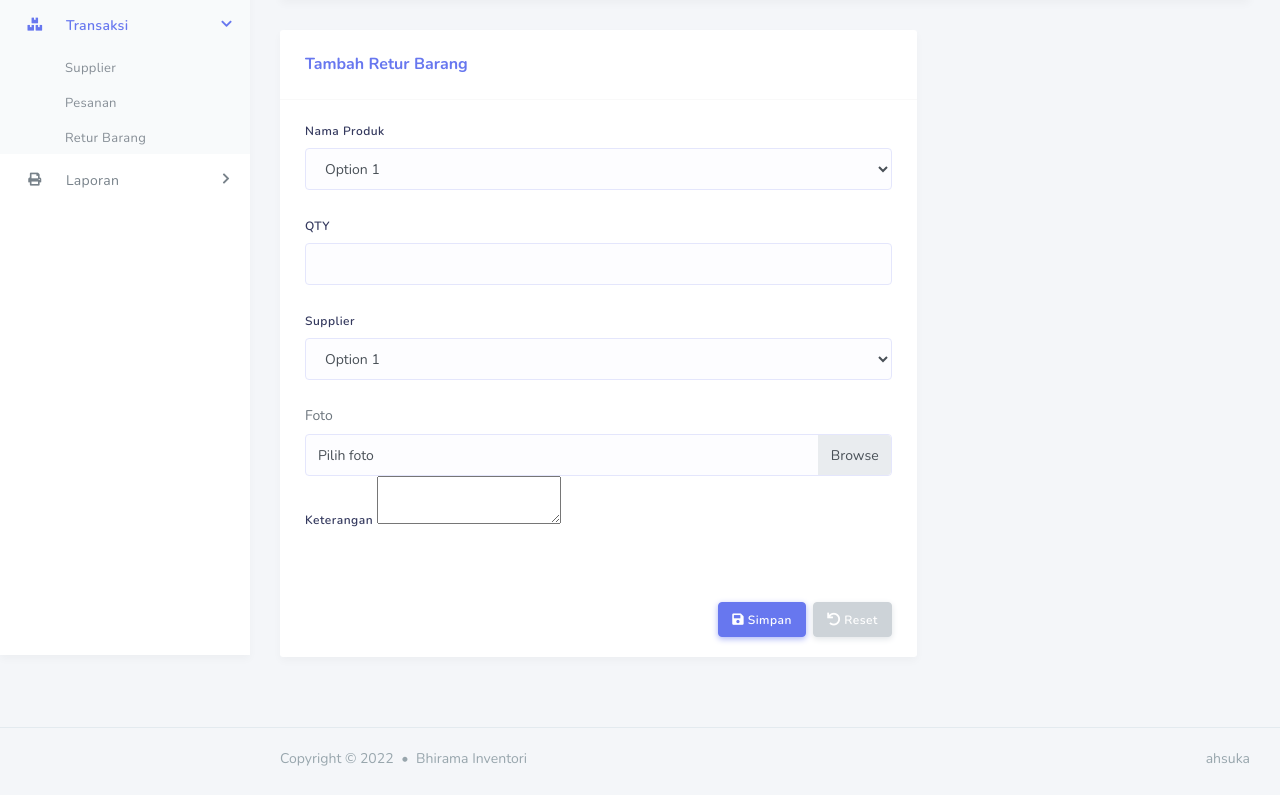
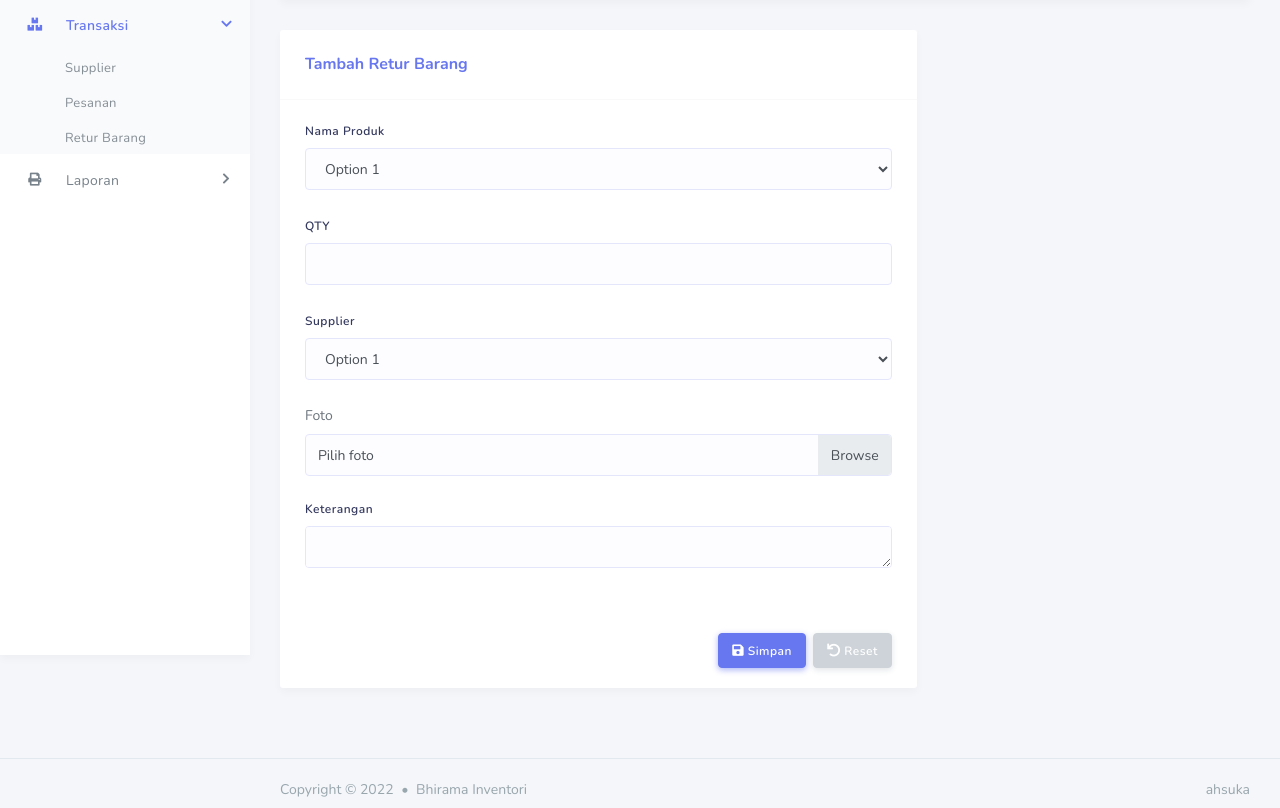
Before and after one commit to yhaae01/bhirama-inventori, a CodeIgniter app: page /yourprojectname/index.php/transaksi/returbarang/tambah in a window 1280 px wide. Shown: the part 145-953 px from the top of the page. Before the commit the page ends 911 px from the top, so only its background shows below. Run offline with CodeIgniter, Linux system fonts and the light colour scheme; the visitor is signed in with stand-in values (Sample User, id 1); data comes from the database, SQL or seed files in the repository; data that the repository does not hold is empty.

Commit message:
Merubah textarea menjadi default di tambah retur

```diff
--- a/application/views/transaksi/retur-barang/tambah.php
+++ b/application/views/transaksi/retur-barang/tambah.php
@@ -39,7 +39,7 @@
                             </div>
                             <div class="form-group">
                                 <label class="mt-4">Keterangan</label>
-                                <textarea name="keterangan"></textarea>
+                                <textarea name="" id="" cols="30" rows="10" class="form-control"></textarea>
                             </div>
                         </div>
                         <div class="card-footer text-right">
```
